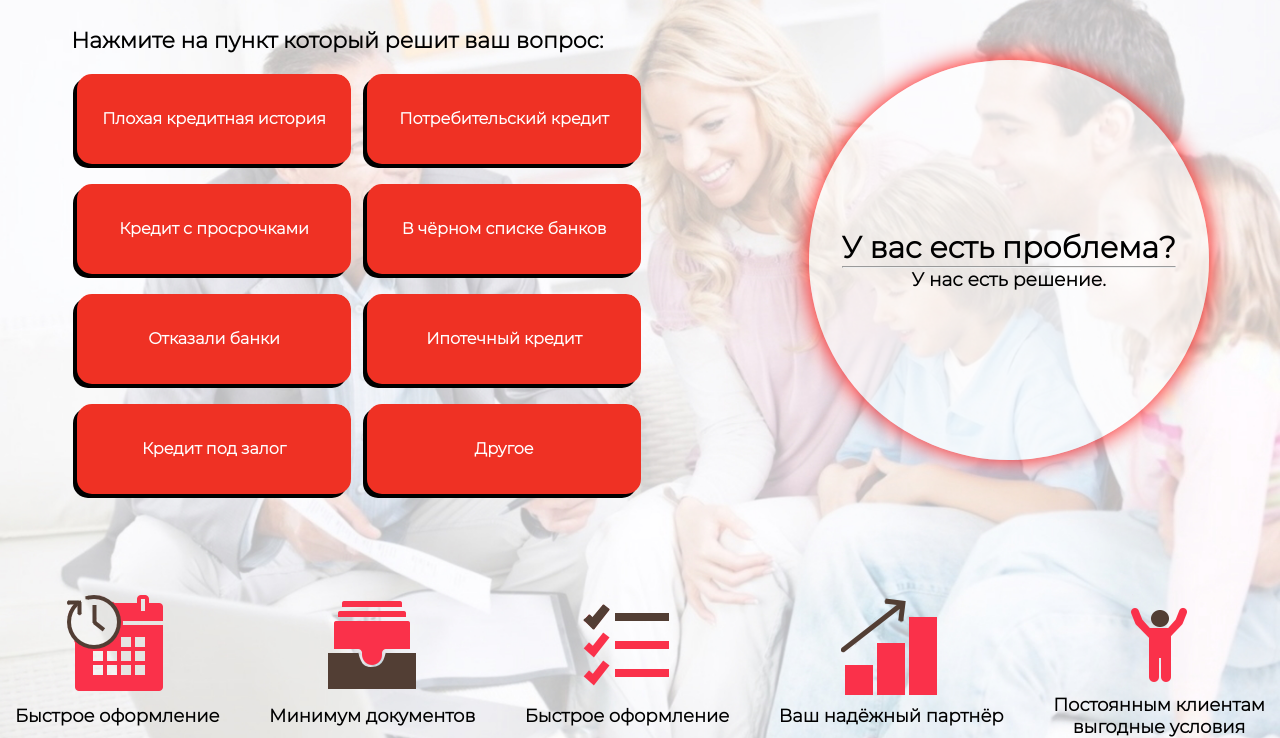
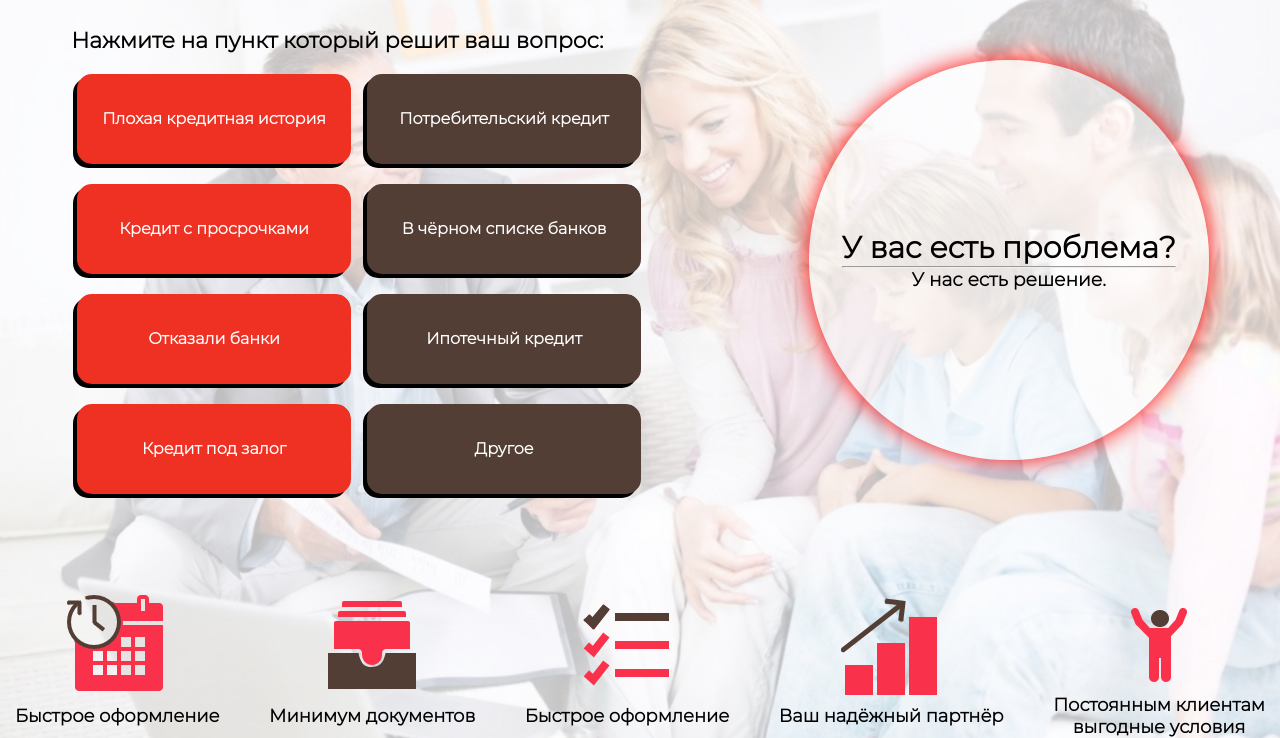
Before and after one commit to ES-Good/kaz-f, a plain HTML site: page index.html in a window 1280 px wide. Shown: the part 78-816 px from the top of the page. Drawn offline with Linux system fonts and the light colour scheme; files whose address does not match are found by name.

Commit message:
'bg-btn'

```diff
--- a/css/style.css
+++ b/css/style.css
@@ -123,6 +123,10 @@ body{
   top: 4px;
   right: 4px;
   box-shadow: 0px 0px 0px #0d8ebd;
+}
+
+.btn-bg{
+  background-color: #523e34;
 }
 
 .btn-header{
--- a/index.html
+++ b/index.html
@@ -38,25 +38,25 @@
           <button class="btn">Плохая кредитная история</button>
         </div>
         <div class="card">
-          <button class="btn">Потребительский кредит</button>
+          <button class="btn btn-bg">Потребительский кредит</button>
         </div>
         <div class="card">
           <button class="btn">Кредит с просрочками</button>
         </div>
         <div class="card">
-          <button class="btn">В чёрном списке банков</button>
+          <button class="btn btn-bg">В чёрном списке банков</button>
         </div>
         <div class="card">
           <button class="btn">Отказали банки</button>
         </div>
         <div class="card">
-          <button class="btn">Ипотечный кредит</button>
+          <button class="btn btn-bg">Ипотечный кредит</button>
         </div>
         <div class="card">
           <button class="btn">Кредит под залог</button>
         </div>
         <div class="card">
-          <button class="btn">Другое</button>
+          <button class="btn btn-bg">Другое</button>
         </div>
       </div>
       <div class="title-box">
```
